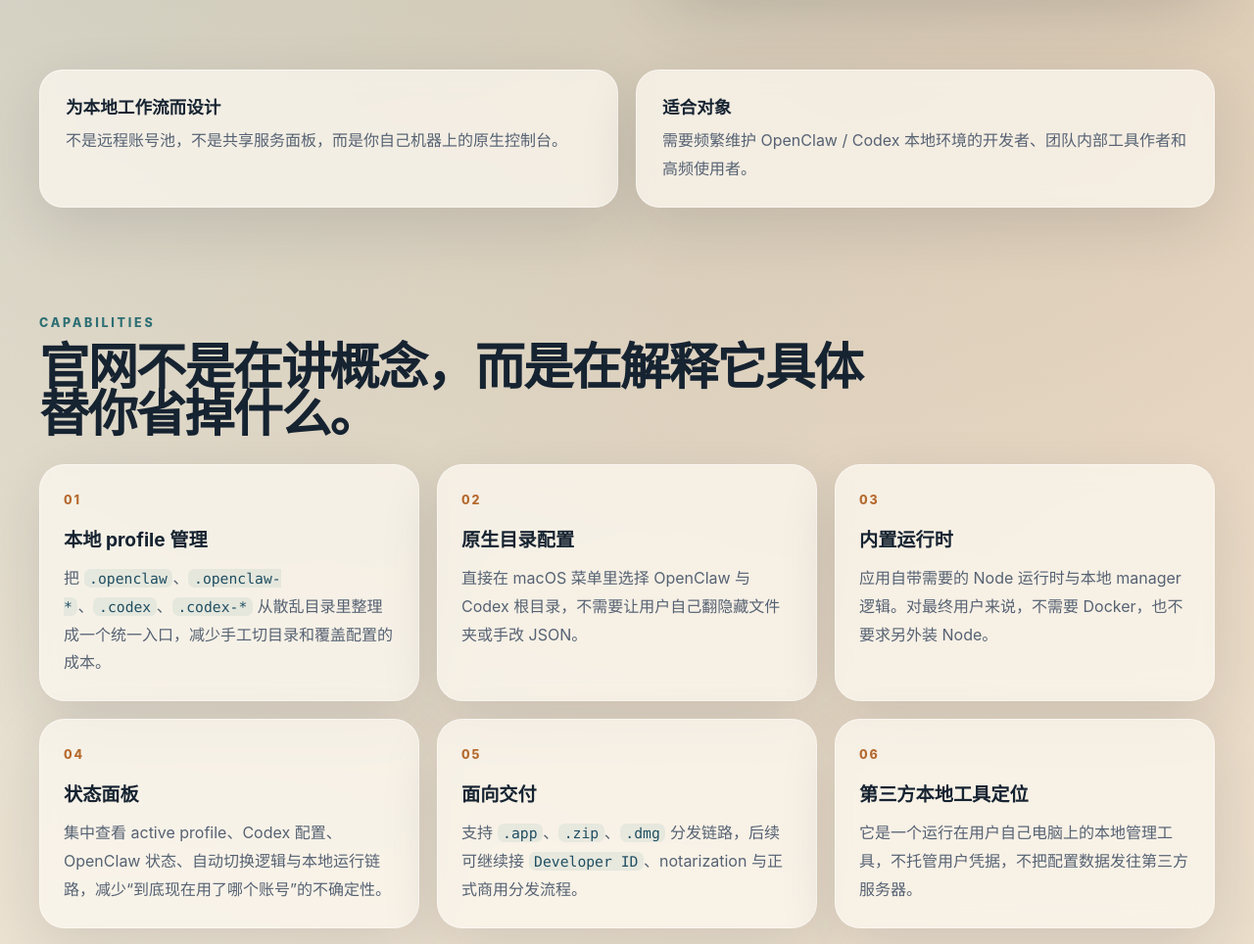
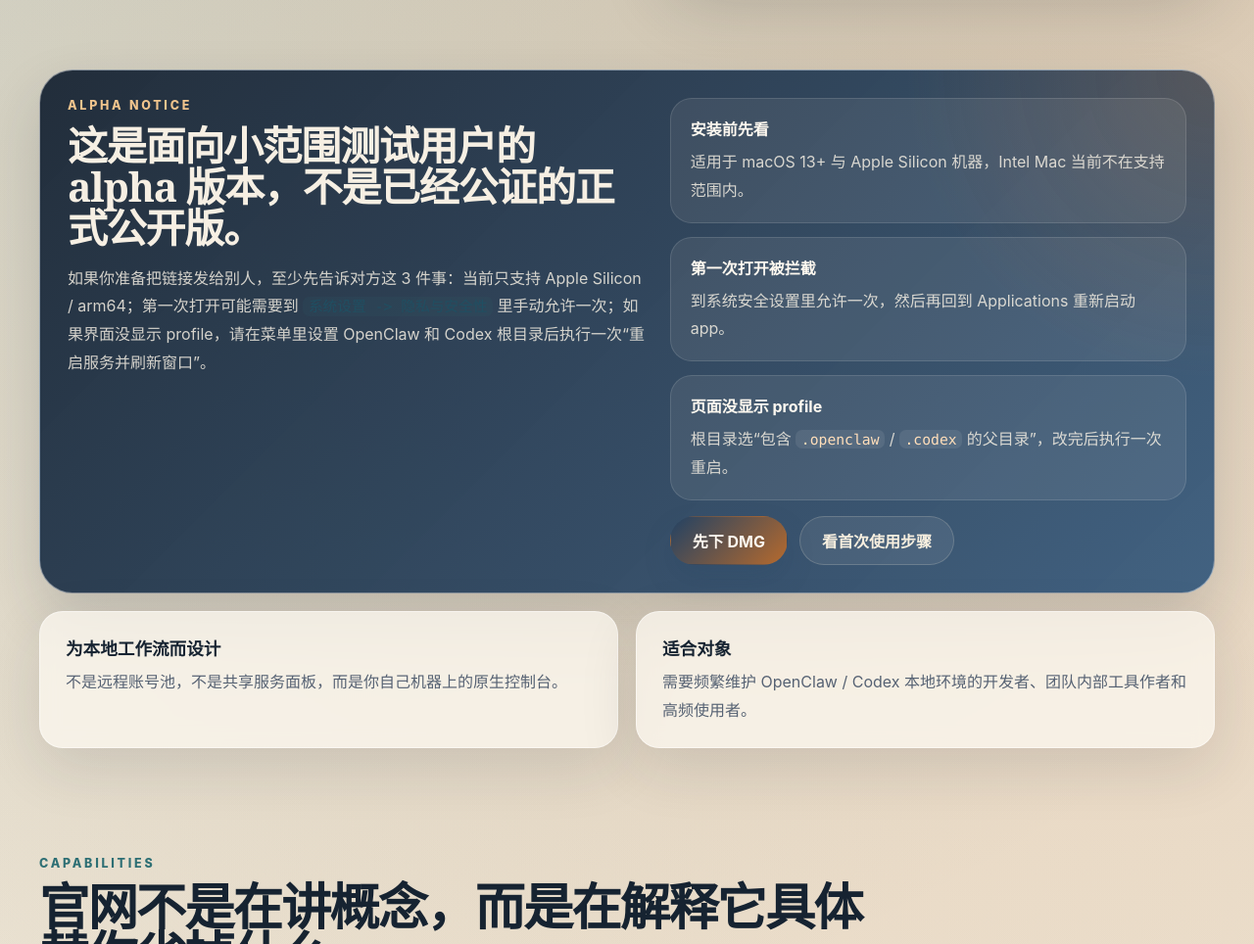
Before and after one commit to henry-insomniac/openclaw-manager-native-site, a website built with Vite: page index.html in a window 1280 px wide. Shown: the part 894-1858 px from the top of the page at 98% size. Built offline with nearby package versions, Linux system fonts and the light colour scheme.

Commit message:
Add alpha install notice banner

```diff
--- a/src/main.js
+++ b/src/main.js
@@ -103,6 +103,34 @@
                 <code>[manager-ui] /__native_ui_health -> ok</code>
               </div>
             </div>
+          </div>
+        </div>
+      </section>
+
+      <section class="alpha-banner reveal" aria-label="alpha 提示">
+        <div class="alpha-banner-copy">
+          <p class="eyebrow">ALPHA NOTICE</p>
+          <h2>这是面向小范围测试用户的 alpha 版本，不是已经公证的正式公开版。</h2>
+          <p>
+            如果你准备把链接发给别人，至少先告诉对方这 3 件事：当前只支持 Apple Silicon / arm64；第一次打开可能需要到 <code>系统设置 -> 隐私与安全性</code> 里手动允许一次；如果界面没显示 profile，请在菜单里设置 OpenClaw 和 Codex 根目录后执行一次“重启服务并刷新窗口”。
+          </p>
+        </div>
+        <div class="alpha-banner-points">
+          <article>
+            <strong>安装前先看</strong>
+            <span>适用于 macOS 13+ 与 Apple Silicon 机器，Intel Mac 当前不在支持范围内。</span>
+          </article>
+          <article>
+            <strong>第一次打开被拦截</strong>
+            <span>到系统安全设置里允许一次，然后再回到 Applications 重新启动 app。</span>
+          </article>
+          <article>
+            <strong>页面没显示 profile</strong>
+            <span>根目录选“包含 <code>.openclaw</code> / <code>.codex</code> 的父目录”，改完后执行一次重启。</span>
+          </article>
+          <div class="alpha-banner-actions">
+            <a class="button button-primary" href="#downloads">先下 DMG</a>
+            <a class="button button-ghost" href="#usage">看首次使用步骤</a>
           </div>
         </div>
       </section>
--- a/src/style.css
+++ b/src/style.css
@@ -83,7 +83,8 @@
 .section,
 .trust-strip,
 .cta-section,
-.hero {
+.hero,
+.alpha-banner {
   width: min(calc(100% - 32px), var(--content));
   margin: 0 auto;
 }
@@ -410,6 +411,77 @@
 .console-panel code {
   font-family: "SF Mono", "Menlo", monospace;
   font-size: 0.86rem;
+}
+
+.alpha-banner {
+  display: grid;
+  grid-template-columns: 1.06fr 0.94fr;
+  gap: 20px;
+  align-items: stretch;
+  margin-top: 18px;
+  padding: 28px;
+  border-radius: 34px;
+  border: 1px solid rgba(255, 255, 255, 0.44);
+  background:
+    radial-gradient(circle at top right, rgba(181, 106, 46, 0.24), transparent 24%),
+    linear-gradient(135deg, rgba(24, 36, 51, 0.95), rgba(52, 88, 124, 0.92));
+  color: #f6efe3;
+  box-shadow: 0 26px 58px rgba(22, 35, 49, 0.16);
+}
+
+.alpha-banner .eyebrow {
+  color: #f0c48d;
+}
+
+.alpha-banner-copy h2 {
+  margin: 0;
+  font-size: clamp(2rem, 3.2vw, 3.3rem);
+  line-height: 1.03;
+  font-family: "Iowan Old Style", "Georgia", serif;
+  letter-spacing: -0.03em;
+}
+
+.alpha-banner-copy p:not(.eyebrow),
+.alpha-banner-points span {
+  color: rgba(246, 239, 227, 0.84);
+  line-height: 1.8;
+}
+
+.alpha-banner-points {
+  display: grid;
+  gap: 14px;
+}
+
+.alpha-banner-points article {
+  padding: 18px 20px;
+  border-radius: 22px;
+  border: 1px solid rgba(255, 255, 255, 0.12);
+  background: rgba(246, 239, 227, 0.08);
+}
+
+.alpha-banner-points strong {
+  display: block;
+  margin-bottom: 8px;
+  color: #fff9f0;
+  font-size: 1rem;
+}
+
+.alpha-banner-points code {
+  color: #ffdeba;
+  background: rgba(255, 255, 255, 0.08);
+}
+
+.alpha-banner-actions {
+  display: flex;
+  flex-wrap: wrap;
+  gap: 12px;
+  margin-top: 2px;
+}
+
+.alpha-banner-actions .button-ghost {
+  color: #f7efdf;
+  border-color: rgba(247, 239, 223, 0.18);
+  background: rgba(247, 239, 223, 0.08);
 }
 
 .trust-strip {
@@ -773,6 +845,7 @@
 
 @media (max-width: 1100px) {
   .hero,
+  .alpha-banner,
   .workflow-layout,
   .usage-layout,
   .card-grid,
@@ -805,7 +878,8 @@
   .hero,
   .section,
   .trust-strip,
-  .cta-section {
+  .cta-section,
+  .alpha-banner {
     width: min(calc(100% - 20px), var(--content));
   }
 
@@ -820,7 +894,9 @@
   .usage-note p,
   .faq-item p,
   .timeline span,
-  .trust-strip span {
+  .trust-strip span,
+  .alpha-banner-copy p:not(.eyebrow),
+  .alpha-banner-points span {
     font-size: 0.98rem;
   }
 
@@ -839,7 +915,8 @@
   .feature-card,
   .security-card,
   .compare-card,
-  .trust-strip > div {
+  .trust-strip > div,
+  .alpha-banner {
     padding: 22px;
   }
 }
```
